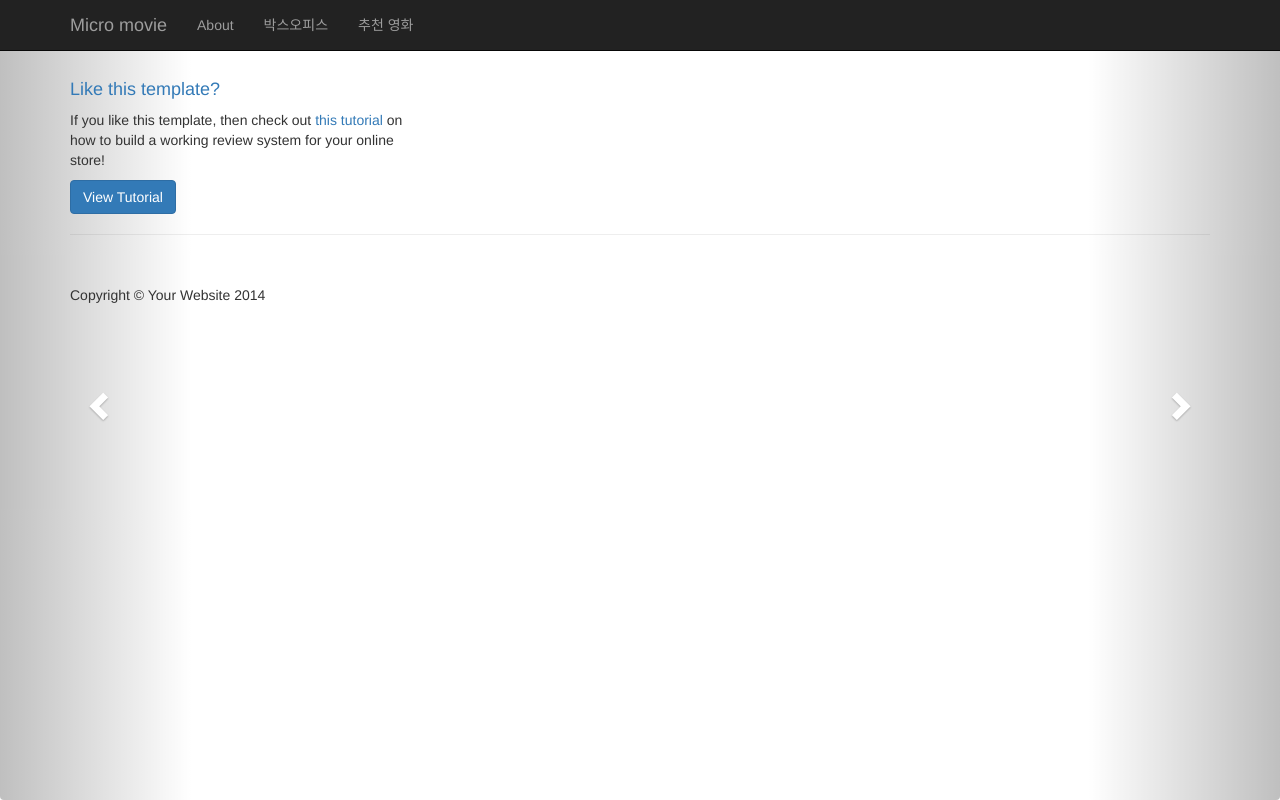
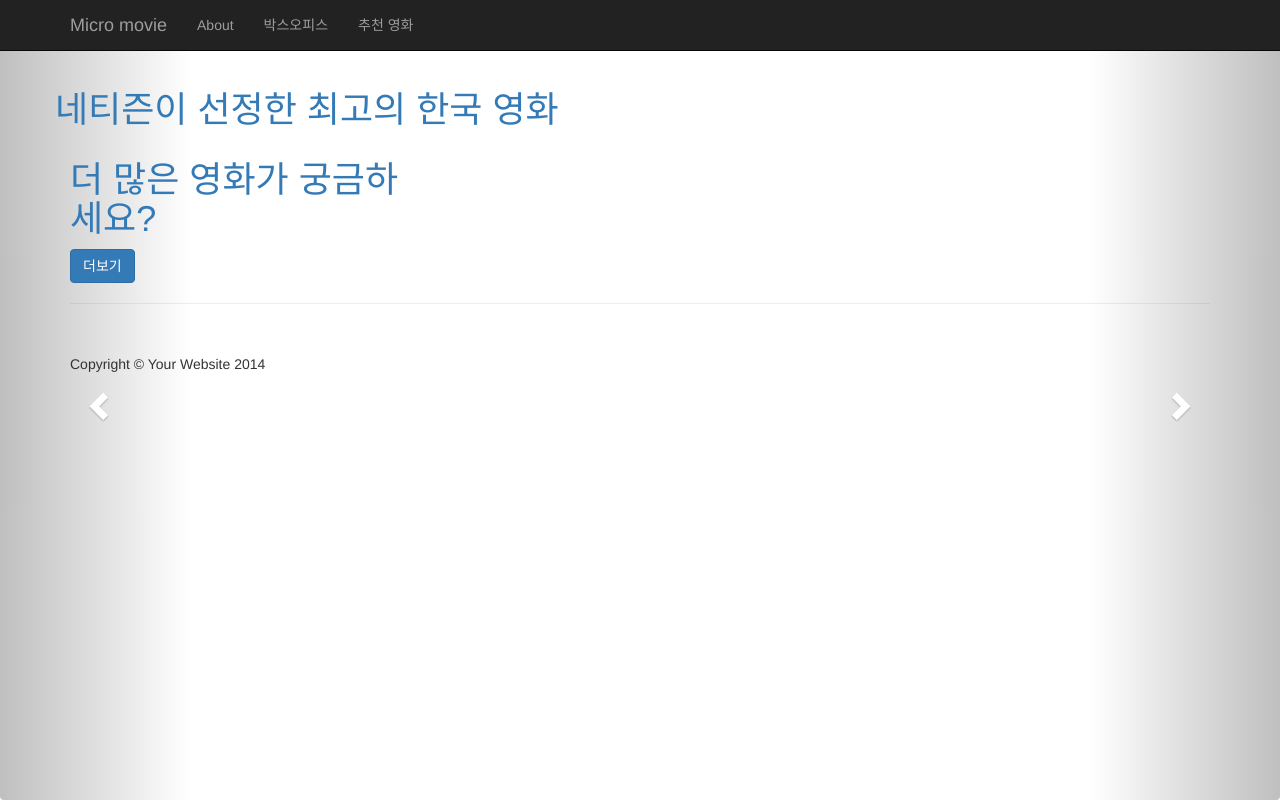
Before and after one commit to microstack/front, a Flask app: template movies/templates/index.html in a window 1280 px wide. Run offline with Flask 2, Linux system fonts and the light colour scheme; the template is opened without the code that fills it, so the values that code supplies are empty; some libraries are stand-ins or nearby versions.

Commit message:
more movie info

```diff
--- a/movies/templates/index.html
+++ b/movies/templates/index.html
@@ -96,6 +96,10 @@
 
           <div class="row">
 
+            <div class="col-md12">
+                <h1><a href="#">네티즌이 선정한 최고의 한국 영화</a></h1>
+             </div>
+
            {% for movie in high_grades %}
            <div class="col-sm-4 col-lg-4 col-md-4">
                <div class="thumbnail">
@@ -107,13 +111,9 @@
                    <p>{{ movie.story }}</p>
                  </div>
                  <div class="ratings">
-                        <p class="pull-right">15 reviews</p>
+                   <p class="pull-right">리뷰 남기기</p>
                    <p>
-                          <span class="glyphicon glyphicon-star"></span>
-                          <span class="glyphicon glyphicon-star"></span>
-                          <span class="glyphicon glyphicon-star"></span>
-                          <span class="glyphicon glyphicon-star"></span>
-                          <span class="glyphicon glyphicon-star"></span>
+                     네티즌 평점 : {{ movie.netizen_grade }}
                    </p>
                  </div>
                </div>
@@ -121,11 +121,12 @@
            {% endfor %}
 
              <div class="col-sm-4 col-lg-4 col-md-4">
-                    <h4><a href="#">Like this template?</a>
-                    </h4>
-                    <p>If you like this template, then check out <a target="_blank" href="http://maxoffsky.com/code-blog/laravel-shop-tutorial-1-building-a-review-system/">this tutorial</a> on how to build a working review system for your online store!</p>
-                    <a class="btn btn-primary" target="_blank" href="http://maxoffsky.com/code-blog/laravel-shop-tutorial-1-building-a-review-system/">View Tutorial</a>
+               <h1><a href="#">더 많은 영화가 궁금하세요?</a>
+               </h1>
+               <p></p>
+               <a class="btn btn-primary" target="_blank" href="#">더보기</a>
            </div>
+
 
             </div>
 
```
Lines whose indentation alone changed are shown as unchanged.
